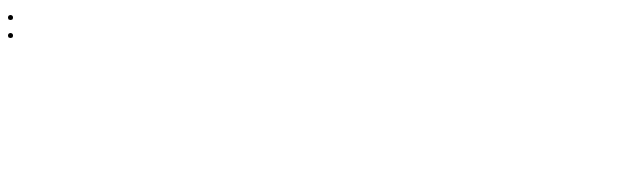
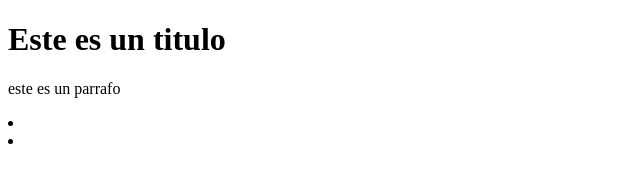
Before and after one commit to PabloPulido/practica-git-github, a plain HTML site: page index.html in a window 1280 px wide. Shown: the whole page, without its empty margins (0-640 px from the left). Drawn offline with Linux system fonts and the light colour scheme.

Commit message:
ultimos cambios index.html

```diff
--- a/index.html
+++ b/index.html
@@ -7,6 +7,11 @@
     <title>proyecto de git hub</title>
 </head>
 <body>
+
+    <h1>Este es un titulo </h1>
+
+    <p>este es un parrafo </p>
+
 
 
     <nav>
```
